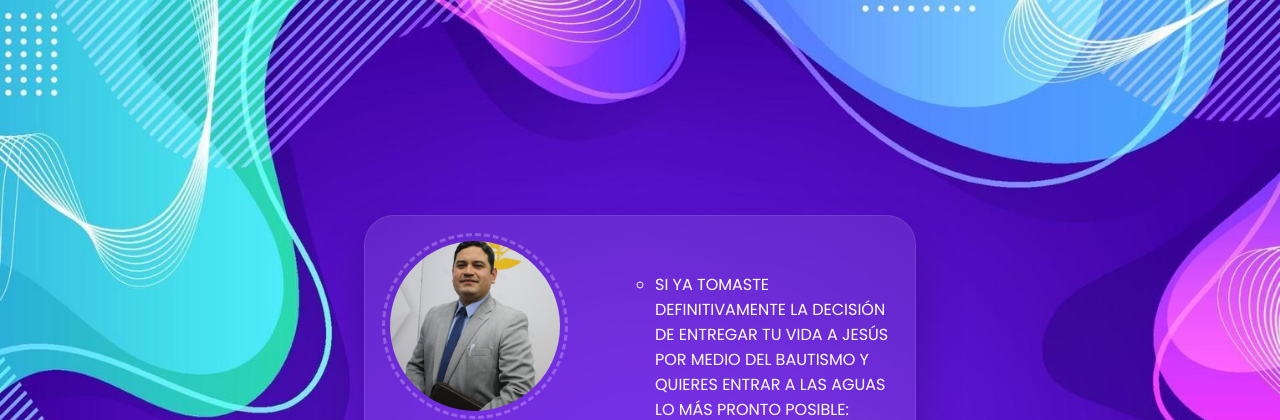
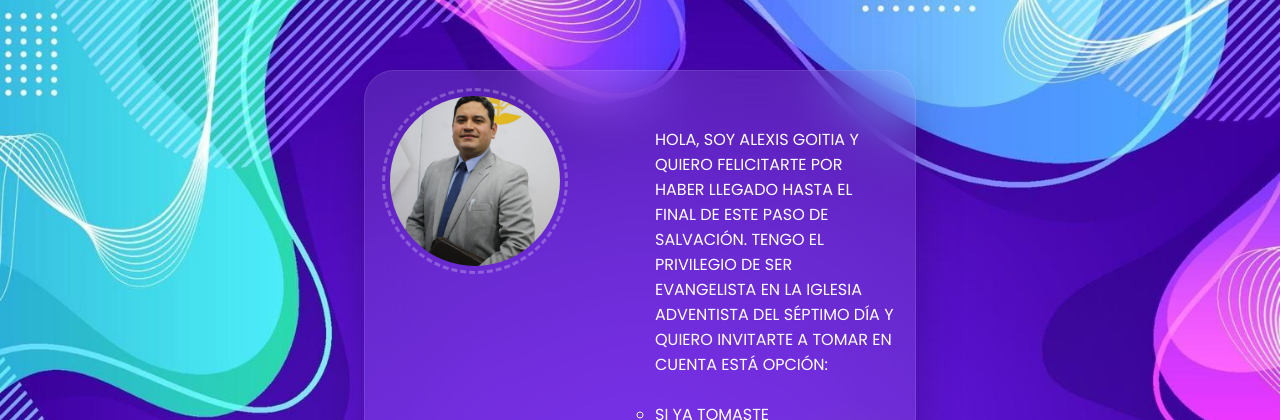
Before and after one commit to 7PasosdeSlavacion/Paso-6, a plain HTML site: page alexis.html in a window 1280 px wide. Shown: the top 420 px of the page. Drawn offline with nearby package versions, Linux system fonts and the light colour scheme.

Commit message:
Add files via upload

```diff
--- a/Style/felicitaciones.css
+++ b/Style/felicitaciones.css
@@ -49,6 +49,7 @@ img {
     filter: drop-shadow(0px 7px 21px #fba806);
     display: flex;
     text-align: center;
+    animation: parpadeo 0.5s infinite;
 }
 
 img:hover {
--- a/alexis.css
+++ b/alexis.css
@@ -24,7 +24,7 @@ section {
 .card {
     position: relative;
     width: 550px;
-    height: 360px;
+    height: 650px;
     backdrop-filter: blur(25px);
     background: rgba(255, 255, 255, .1);
     box-shadow: 0 25px 45px rgba(0, 0, 0, .25);
--- a/alexis.html
+++ b/alexis.html
@@ -43,10 +43,10 @@
                         <!-- <label for="">Skills:</label>-->
                         <div>
                             <ul>
-                               <!-- <li style="list-style: none;">Hola, soy Alexis Goitia y quiero felicitarte por haber llegado hasta el final de este paso de salvación. Tengo el privilegio de ser  evangelista en la Iglesia Adventista Del Séptimo Día y quiero invitarte a tomar en cuenta estás opciones:
+                                <li style="list-style: none;">Hola, soy Alexis Goitia y quiero felicitarte por haber llegado hasta el final de este paso de salvación. Tengo el privilegio de ser  evangelista en la Iglesia Adventista Del Séptimo Día y quiero invitarte a tomar en cuenta está opción:
                                 </li>
                                 <br>
-                                <li>Si deseas oír reflexiones para  Vencer los Miedos de tu vida: <a
+                                <!--<li>Si deseas oír reflexiones para  Vencer los Miedos de tu vida: <a
                                         href="https://www.youtube.com/watch?v=DaLzuaC82-w&list=PLZ0yIOXiQ3mXzPfbT8qeft_4Ap2GirU4a&ab_channel=AlexisGoitia"
                                         style="color: orange;">Presiona Aqui</a></li>
                                 <br>
```
